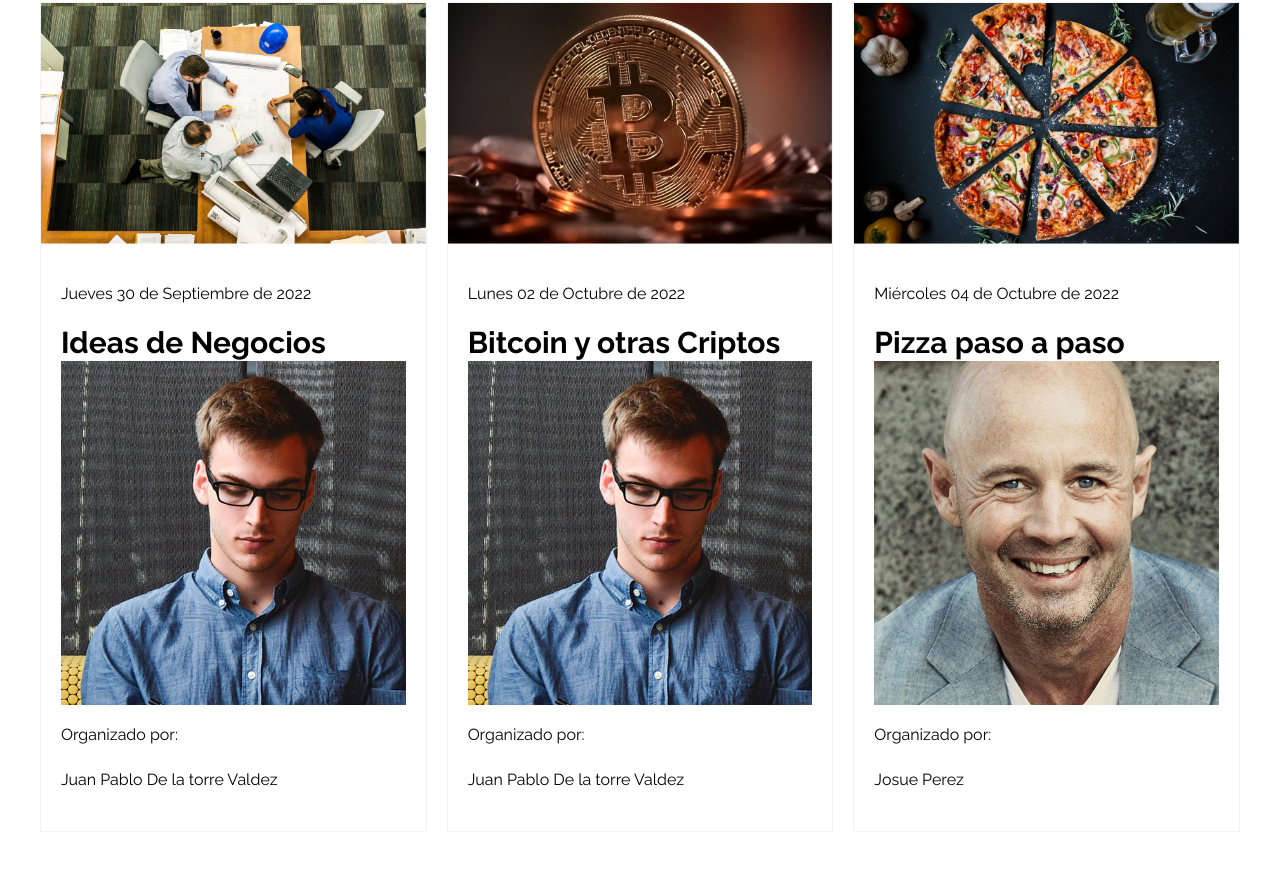
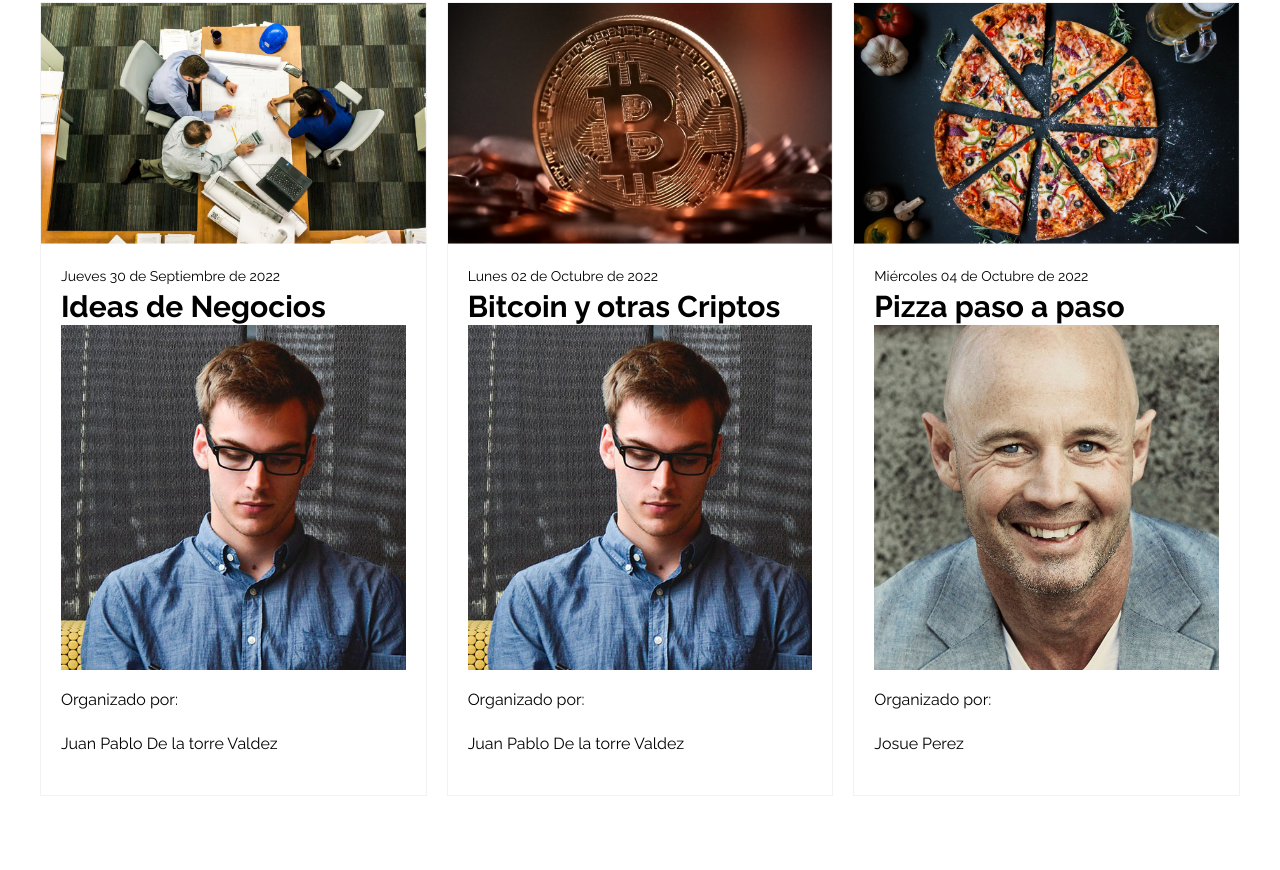
Before and after one commit to ManuUSS/meeti, a website: page index.html in a window 1280 px wide. Shown: the part 1069-1939 px from the top of the page. After the commit the page ends 1915 px from the top, so only its background shows below. Drawn offline with nearby package versions, Linux system fonts and the light colour scheme; files that its build step writes are made by us from their sources; files whose address does not match are found by name.

Commit message:
new: event-date scss

```diff
--- a/src/scss/ui/content/_eventos.scss
+++ b/src/scss/ui/content/_eventos.scss
@@ -27,4 +27,9 @@
     &__contenido {
         padding: 2rem;
     }
+
+    &__fecha {
+        font-size: 1.4rem;
+        margin: 0;
+    }
 }
```
